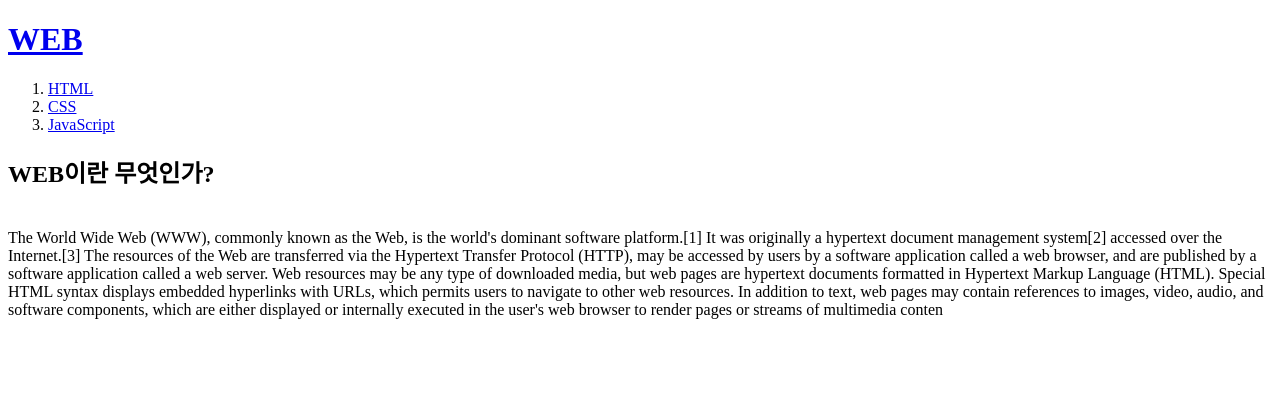
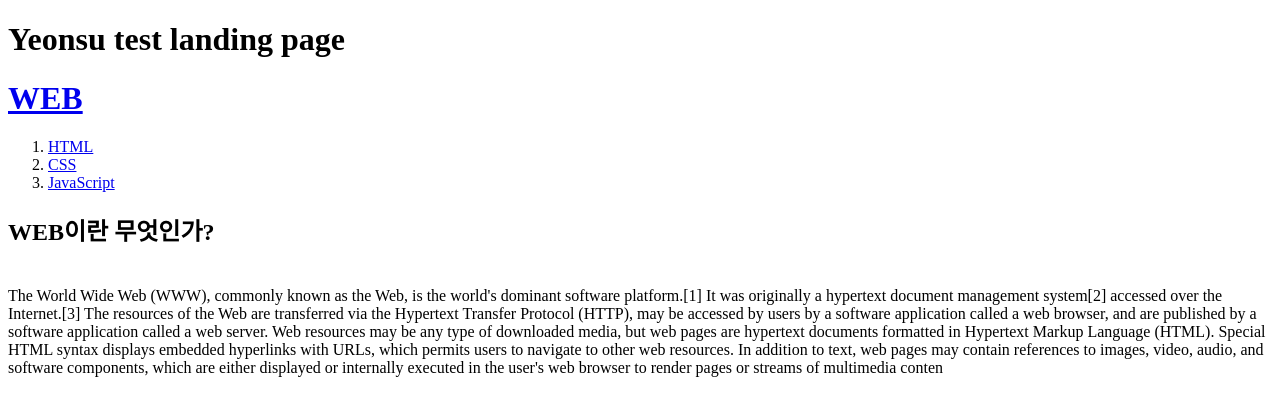
Before and after one commit to ye0nsuuuuu/test240402, a plain HTML site: page index.html in a window 1280 px wide. Drawn offline with Linux system fonts and the light colour scheme.

Commit message:
이름수정 test01

```diff
--- a/index.html
+++ b/index.html
@@ -5,6 +5,7 @@
 <meta charset="utf-8">
 </head>
 <body>
+    <h1>Yeonsu test landing page </h1>
 <h1><a href="index.html">WEB</a></h1>
 <ol>
 <li><a href="1.html">HTML</a></li>
```
